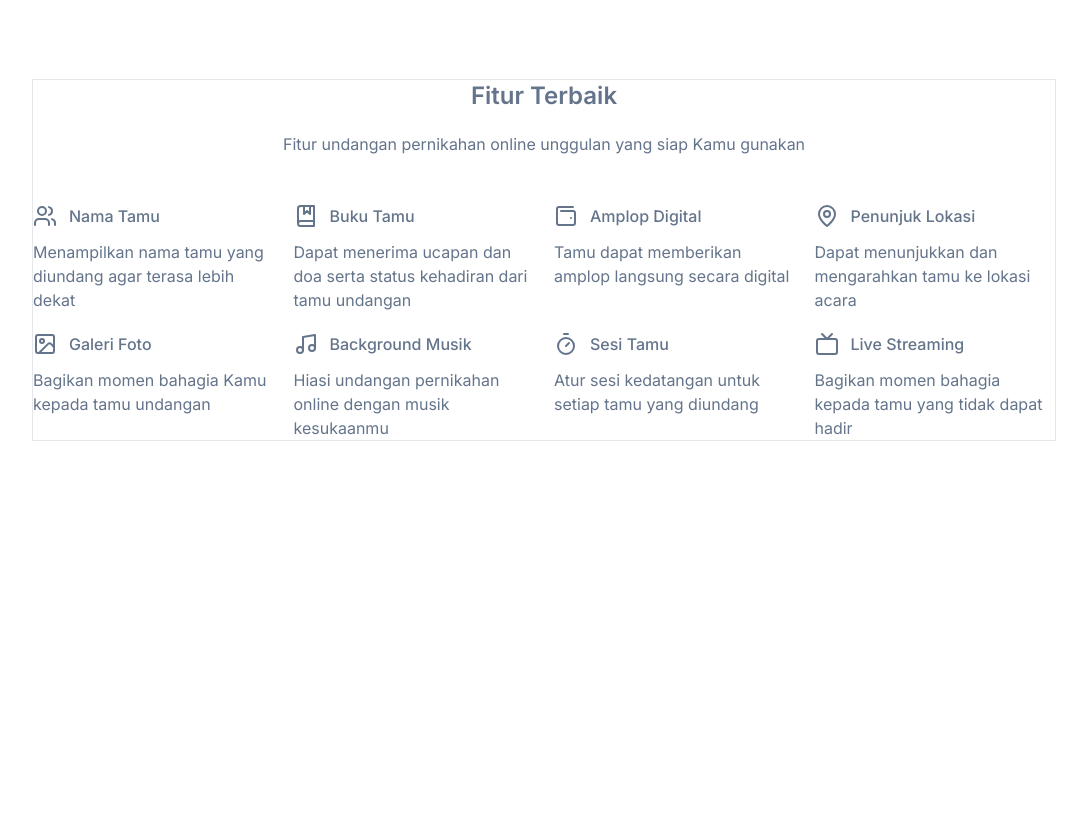
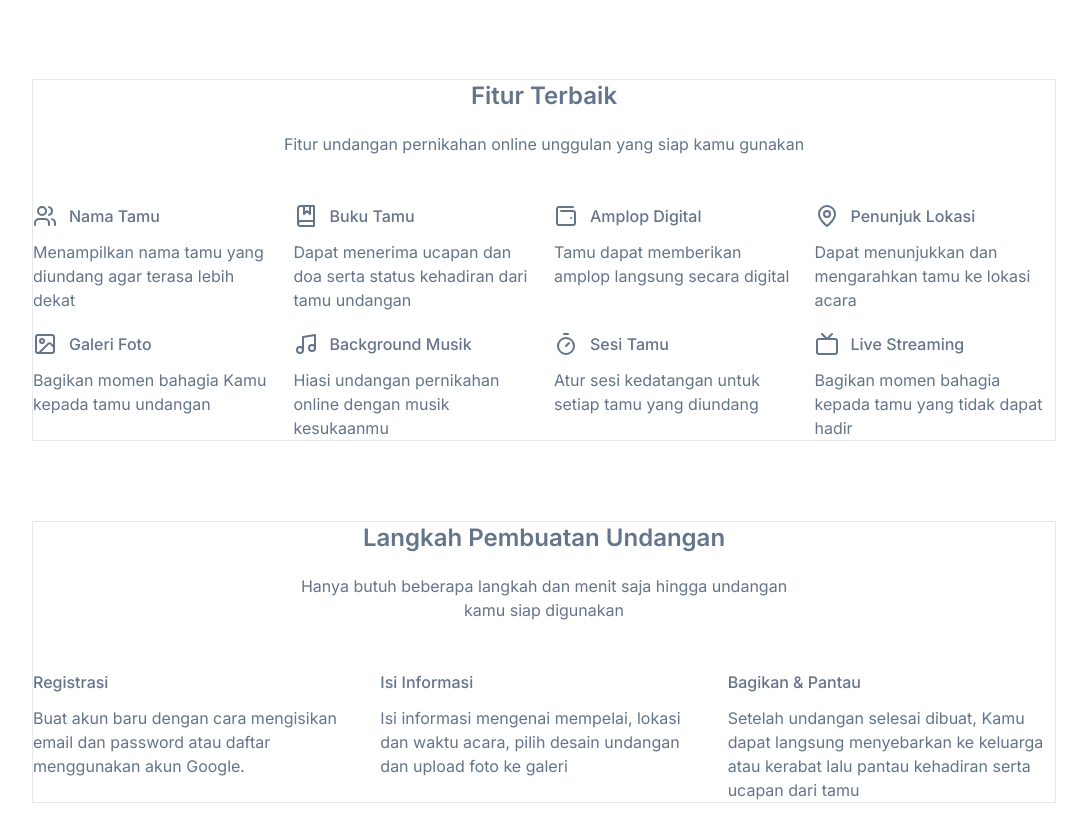
Before and after one commit to sakirsyarian/wedding-user, a Next.js app: page / in a window 1280 px wide. Shown: the part 1002-1825 px from the top of the page, without its empty margins (96-1183 px from the left). Before the commit the page ends 1463 px from the top, so only its background shows below. Built offline with nearby package versions, Linux system fonts and the light colour scheme.

Commit message:
feat: Tutorial section for landing page

```diff
--- /dev/null
+++ b/app/component/Tutorial.js
@@ -0,0 +1,57 @@
+import { Zap, Wallet, ThumbsUp, MessageCircle } from "lucide-react";
+
+import { cn } from "@/lib/utils";
+
+// css
+const defaultSpaceY = ["space-y-12"];
+
+// data
+const whyMe = [
+  {
+    title: "Registrasi",
+    description:
+      "Buat akun baru dengan cara mengisikan email dan password atau daftar menggunakan akun Google.",
+  },
+  {
+    title: "Isi Informasi",
+    description:
+      "Isi informasi mengenai mempelai, lokasi dan waktu acara, pilih desain undangan dan upload foto ke galeri",
+  },
+  {
+    title: "Bagikan & Pantau",
+    description:
+      "Setelah undangan selesai dibuat, Kamu dapat langsung menyebarkan ke keluarga atau kerabat lalu pantau kehadiran serta ucapan dari tamu",
+  },
+];
+
+export default function MakeInvitation() {
+  return (
+    <>
+      <div className={cn(defaultSpaceY, "border")}>
+        {/* heading */}
+        <div className={cn(defaultSpaceY, "space-y-5", "text-center")}>
+          <h2 className="font-semibold text-2xl">Langkah Pembuatan Undangan</h2>
+          <p>
+            Hanya butuh beberapa langkah dan menit saja hingga undangan <br />
+            kamu siap digunakan
+          </p>
+        </div>
+
+        {/* content */}
+        <div className="grid grid-cols-3 gap-5">
+          {whyMe.map((item, index) => (
+            <div key={index} className={cn(defaultSpaceY, "space-y-3")}>
+              {/* title */}
+              <div className="flex gap-3">
+                <h3 className="font-medium">{item.title}</h3>
+              </div>
+
+              {/* description */}
+              <p>{item.description}</p>
+            </div>
+          ))}
+        </div>
+      </div>
+    </>
+  );
+}
--- a/app/component/feature.js
+++ b/app/component/feature.js
@@ -67,7 +67,7 @@ export default function Feature() {
         <div className={cn(defaultSpaceY, "space-y-5", "text-center")}>
           <h2 className="font-semibold text-2xl">Fitur Terbaik</h2>
           <p>
-            Fitur undangan pernikahan online unggulan yang siap Kamu gunakan
+            Fitur undangan pernikahan online unggulan yang siap kamu gunakan
           </p>
         </div>
 
--- a/app/page.js
+++ b/app/page.js
@@ -2,8 +2,9 @@ import { cn } from "@/lib/utils";
 
 import Hero from "./component/Hero";
 import Navbar from "./component/Navbar";
-import WhyMe from "./component/WhyMe";
-import Feature from "./component/feature";
+import Choose from "./component/Choose";
+import Feature from "./component/Feature";
+import Tutorial from "./component/Tutorial";
 
 // css
 const defaultCaontainer = ["py-5", "container", "space-y-20", "text-slate-500"];
@@ -14,8 +15,9 @@ export default function Home() {
       <div className={cn(defaultCaontainer)}>
         <Navbar />
         <Hero />
-        <WhyMe />
+        <Choose />
         <Feature />
+        <Tutorial />
       </div>
     </>
   );
```
Also changed, not shown: app/component/Choose.js (renamed from app/component/WhyMe.js).
